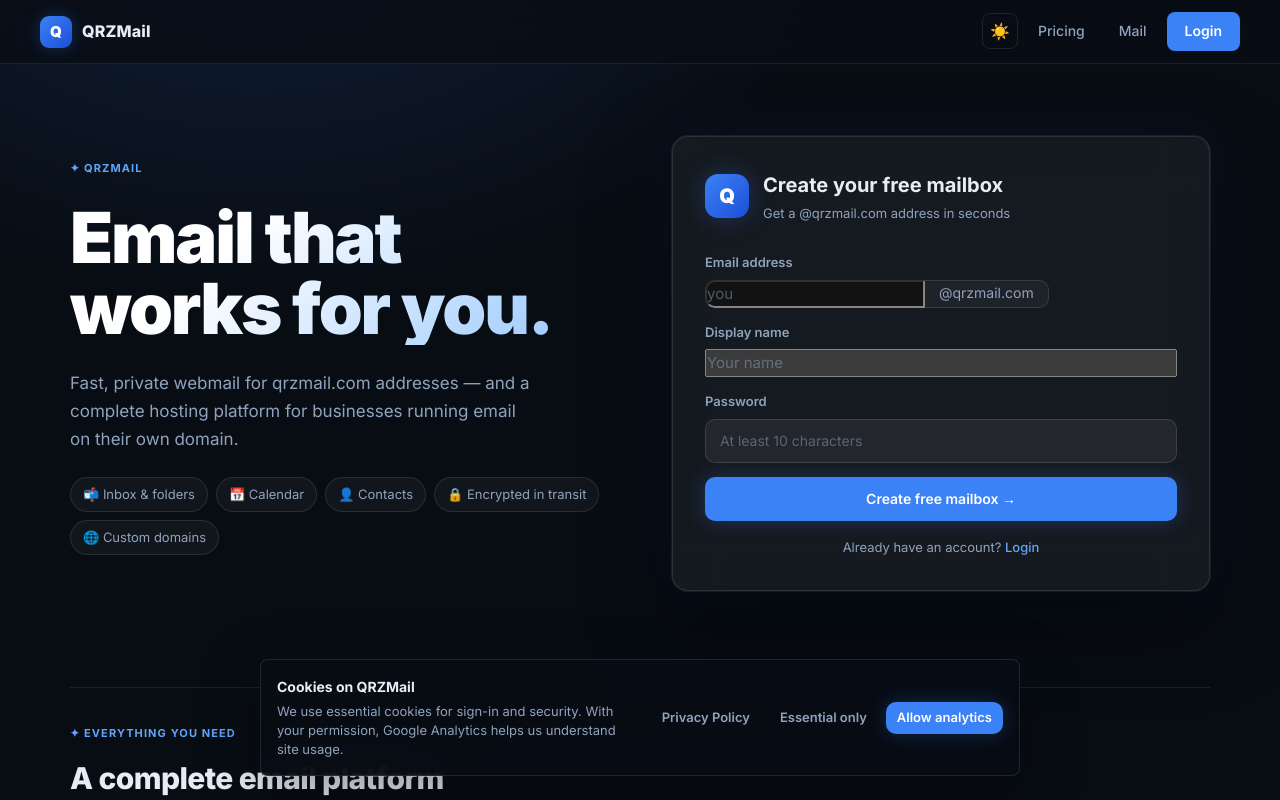
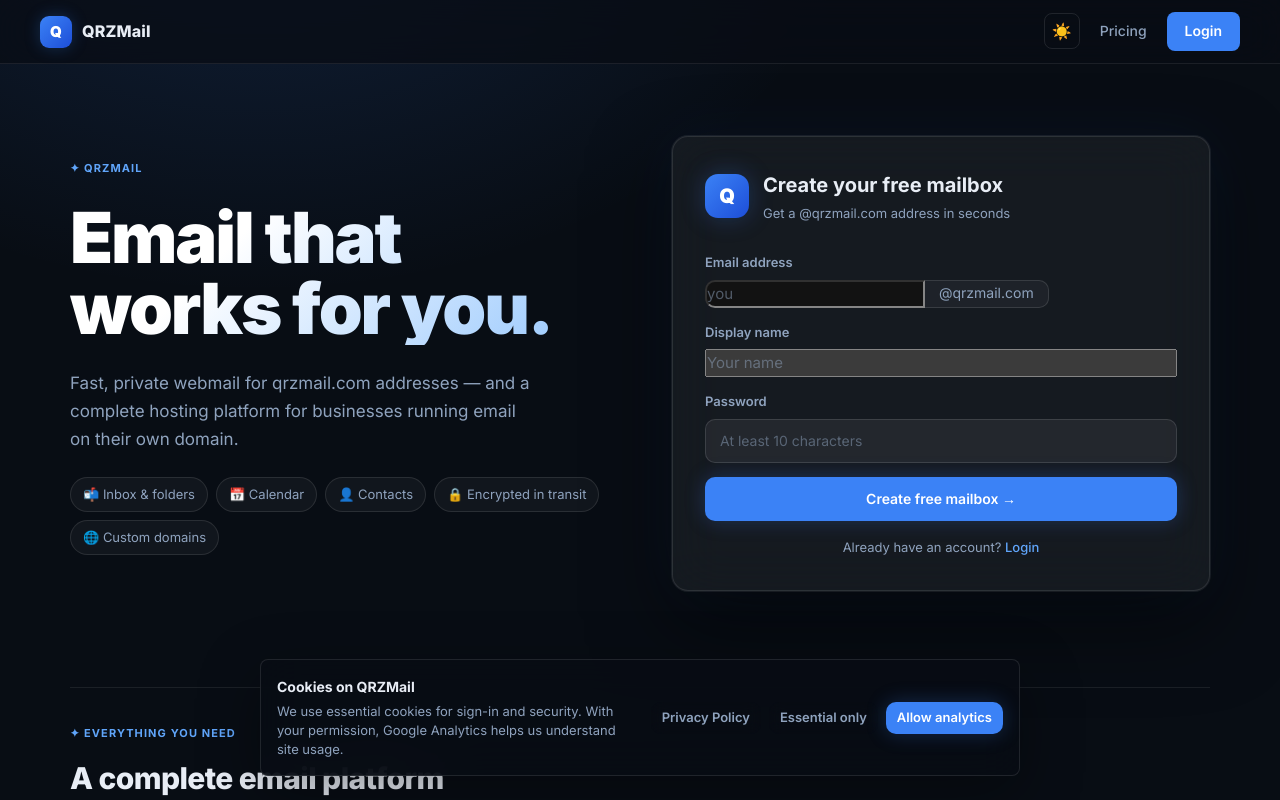
Before and after one commit to ndel/qrzmail, a Next.js app: page / in a window 1280 px wide. Shown: the top 800 px of the page. Built offline with nearby package versions, Linux system fonts and the light colour scheme; no server answers; the database is empty.

Commit message:
fix: hide Mail nav item for non-logged-in users

```diff
--- a/app/components/nav-user.tsx
+++ b/app/components/nav-user.tsx
@@ -72,7 +72,6 @@
   return (
     <>
       <Link href="/pricing">Pricing</Link>
-      <Link href="/mail">Mail</Link>
       <Link href="/mail" className="cta">
         Login
       </Link>
```
